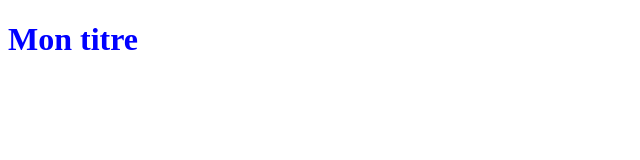
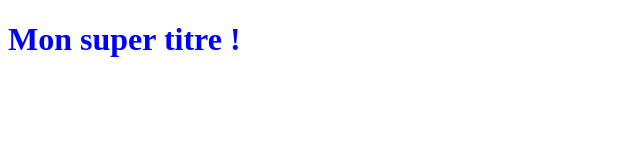
Before and after one commit to AmandineBenoit/OpenclassroomsProject, a plain HTML site: page index.html in a window 1280 px wide. Shown: the whole page, without its empty margins (0-640 px from the left). Drawn offline with Linux system fonts and the light colour scheme.

Commit message:
modification du titre h1

```diff
--- a/index.html
+++ b/index.html
@@ -8,6 +8,6 @@
     <link rel="stylesheet" href="styles.css">
 </head>
 <body>
-    <h1>Mon titre</h1>
+    <h1>Mon super titre !</h1>
 </body>
 </html>
```
